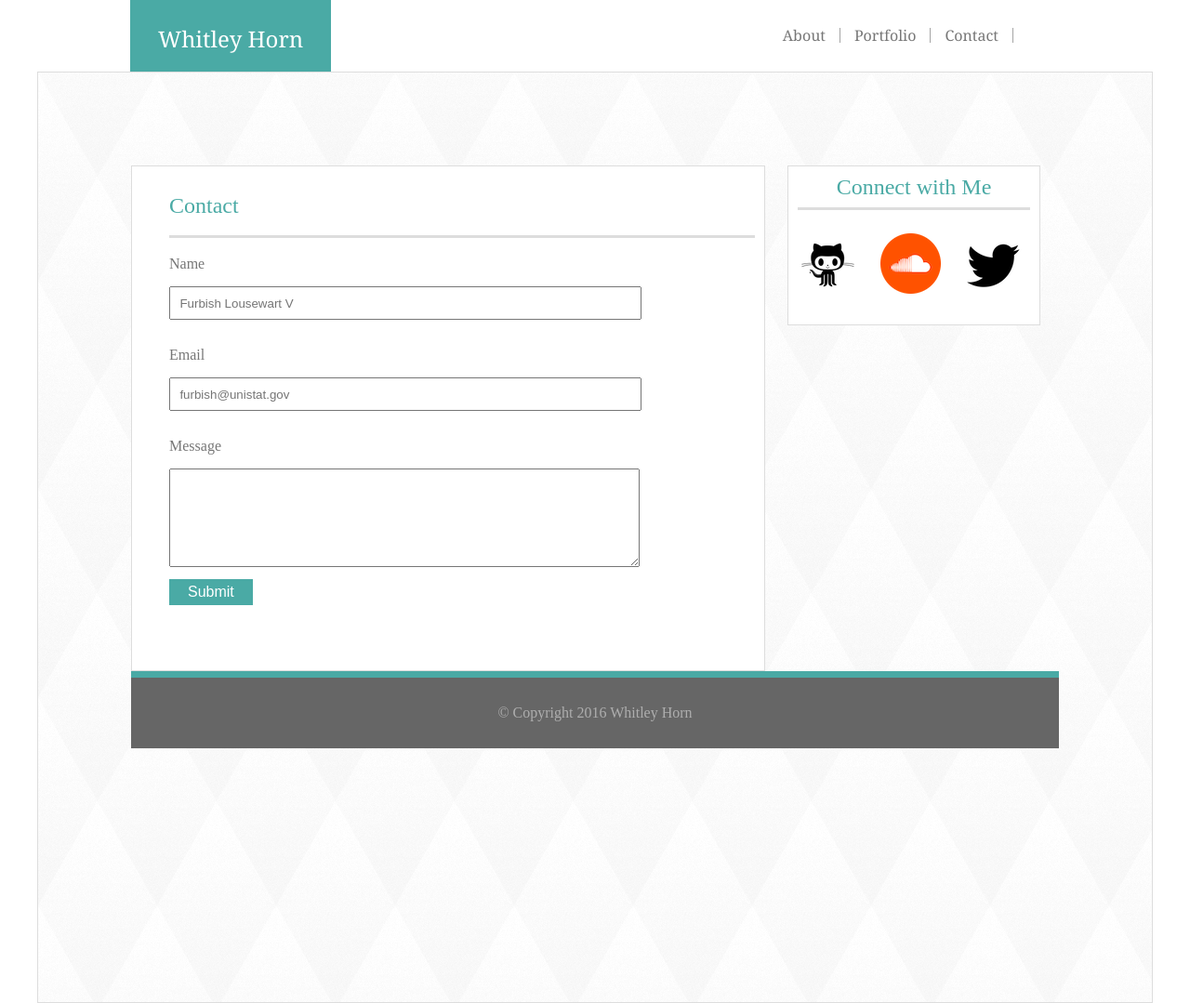
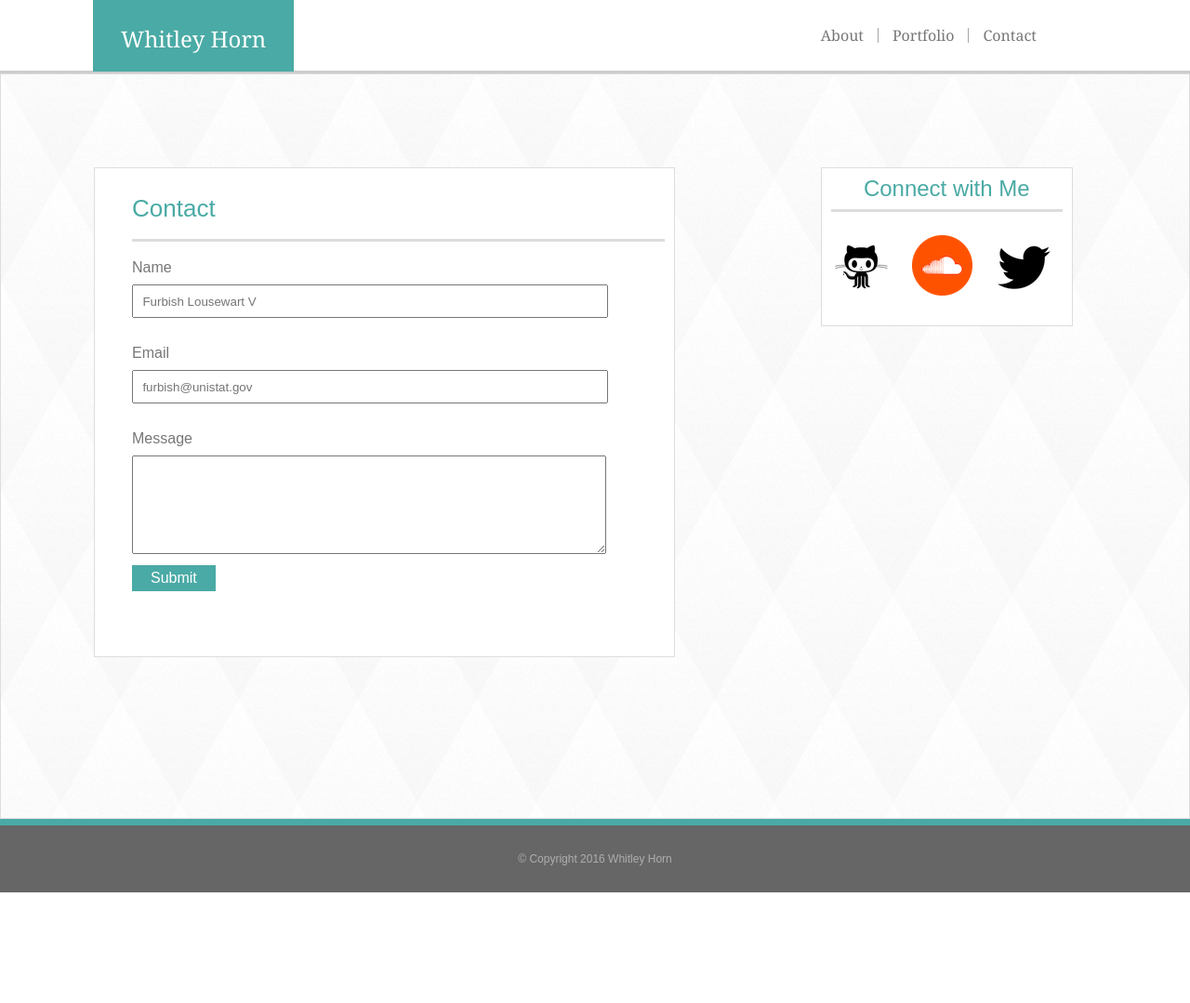
Before and after one commit to whitleyblaine/Portfolio, a PHP site: page /contact.html in a window 1280 px wide. Shown: the whole page at 93% size. After the commit the page ends 960 px from the top, so only its background shows below. Run offline with PHP 8.4, Linux system fonts and the light colour scheme.

Commit message:
Almost finished index

```diff
--- a/assignment1/assets/css/style.css
+++ b/assignment1/assets/css/style.css
@@ -1,25 +1,31 @@
-* {
-  font-family: 'Arial', 'Helvetica Neue', Helvetica, sans-serif;
-  margin: 0;
+html, body {
 }
 
-html, body {
-  height: 100%;
+html {
+  font-size: 16px;
+  width: 100vw;
 }
 
-#wrapper {
-  width: 1200px;
-  margin: 0 auto;
-  height: 100%;
+body {
+  font-family: 'Arial', 'Helvetica Neue', Helvetica, sans-serif;
+  font-size: 62.5%;
 }
 
 /* Header */
+
+.wrapper {
+  width: auto;
+}
+
+.header {
+  background: #ffffff;
+  border-bottom: 3px solid #cccccc;
+  height: 76px;
+}
+
 .header-links {
   margin-right: 150px;
-  background: #ffffff;
-  height: 76px;
-  width: 50%;
-  float: right;
+  font-size: 1.6em;
 }
 
 .header-links a {
@@ -50,7 +56,7 @@
   color: #fff;
   font-family: 'Georgia', Times, Times New Roman, serif;
   margin: 0 0 0 100px;
-  font-size: 120%;
+  font-size: 1.2em;
   text-decoration: none;
 }
 
@@ -58,10 +64,14 @@
   background: #00FFF2;
 }
 
+.nametag-small-vp {
+  display: none;
+}
+
 /* Body */
 h1 {
   color: #4aaaa5;
-  font-size: 20px;
+  font-size: 2em;
 }
 
 p {
@@ -72,22 +82,21 @@
   background: url("../images/whitediamond.png");
   border: 1px solid #dddddd;
   padding: 100px;
-  min-height: 100%;
-  height: auto !important;
-  height: 100%;
-  margin: 0 auto -4em;
+  height: 600px;
 }
 
 .about {
   background: #fff;
   padding: 30px 0 0 30px;
   display: inline-block;
-  width: 650px;
+  width: 60%;
   border: 1px solid #dddddd;
 }
 
 .about p {
   width: 90%;
+  font-size: 1.6em;
+  margin: 10px;
 }
 
 #first-p {
@@ -98,7 +107,7 @@
   border-bottom: 3px solid #dddddd;
   padding-bottom: 10px;
   margin: 0 10px 10px 0;
-  font-size: 150%;
+  font-size: 2.4em;
 }
 
 .about img {
@@ -112,7 +121,7 @@
   background: #fff;
   padding: 30px 0 20px 30px;
   display: inline-block;
-  width: 650px;
+  width: 63%;
   border: 1px solid #dddddd;
 }
 
@@ -120,21 +129,22 @@
   border-bottom: 3px solid #dddddd;
   padding-bottom: 10px;
   margin: 0 10px 10px 0;
-  font-size: 150%;
+  font-size: 2.4em;
 }
 
 .portfolio img {
   margin: 10px 10px 0 10px;
+  width: 90%;
 }
 
 .portfolio h2 {
   padding: 10px;
   margin: -50px 10px 10px 10px;
-  font-size: 100%;
+  font-size: 1.6em;
   background: #4aaaa5;
   text-align: center;
   position: absolute;
-  width: 280px;
+  width: 21%;
 }
 
 
@@ -143,7 +153,7 @@
   background: #fff;
   padding: 30px 0 70px 30px;
   display: inline-block;
-  width: 650px;
+  width: 55%;
   border: 1px solid #dddddd;
 }
 
@@ -151,11 +161,12 @@
   border-bottom: 3px solid #dddddd;
   padding-bottom: 20px;
   margin: 0 10px 10px 10px;
-  font-size: 150%;
+  font-size: 2.6em;
 }
 
 .contact-form p {
   margin: 20px 0 0 10px;
+  font-size: 1.6em;
 }
 
 #contact-submit {
@@ -164,7 +175,7 @@
   margin-left: 10px;
   border: none;
   padding: 5px 20px 5px 20px;
-  font-size: 100%;
+  font-size: 1.6em;
 }
 
 #contact-submit:hover {
@@ -175,13 +186,13 @@
 
 .text-input {
   height: 30px;
-  width: 500px;
+  width: 85%;
   margin: 0 10px 10px 10px;
 }
 
 .message-area {
   height: 100px;
-  width: 500px;
+  width: 85%;
   margin: 0 10px 10px 10px;
 }
 
@@ -190,8 +201,8 @@
   background: #fff;
   display: inline;
   border: 1px solid #dddddd;
-  margin-right: 20px;
-  width: 270px;
+  margin-right: 25px;
+  width: 25%;
 }
 
 .connect h1 {
@@ -199,7 +210,7 @@
   padding: 10px;
   border-bottom: 3px solid #dddddd;
   margin: 0 10px 10px 10px;
-  font-size: 150%;
+  font-size: 2.4em;
 }
 
 .connect img {
@@ -219,49 +230,93 @@
 
 .footer p {
   color: #aeaeae;
+  font-size: 1.2em;
 }
 
+
 /*Media Queries*/
-@media screen and (max-width: 980px) {}
 
+@media screen and (max-width: 980px) {
+
+  .content {
+    height: 100%;
+  }
+
+  .about {
+    width: 40%;
+  }
+
+  .about img {
+    float: none;
+  }
+
+  .header-links {
+    margin-right: 20%;
+  }
+
+  .connect {
+    width: 30%;
+    margin-right: 90px;
+  }
+}
 
 @media screen and (max-width: 768px) {
 
   .content {
-    position: absolute;
+    height: 90em;
   }
 
-  .about, .contact, .portfolio {
-    width: 75%;
-    display: block;
-  };
-
-  .about img {
+  .about {
+    width: 80%;
+    position: relative;
+    margin: 0;
     display: block;
   }
 
-  .about p {
-    margin-bottom: 10px;
-  }
-
   .connect {
-    width: 58%;
-    margin-top: 20px;
+    width: 63%;
+    margin-top: 30px;
     position: absolute;
   }
 
   .header-links {
-    display: block;
+    margin-right: 10%;
+  }
+}
+
+@media screen and (max-width: 640px) {
+
+  .nametag {
+    display: none;
   }
 
-  .nametag {
-    display: block;
+  .nametag-small-vp {
+    display: inline-block;
     width: 100%;
+    background: #4aaaa5;
+    color: #fff;
+    font-family: 'Georgia', Times, Times New Roman, serif;
+    font-size: 1.2em;
+    text-align: center;
+    padding: 25px 0 25px 0;
+  }
+
+  .nametag-small-vp a {
+    text-decoration: none;
+    color: #fff;
+  }
+
+  .header-links a:first-child {
+    padding-right: 0;
+  }
+
+  .header-links a{
+    margin-right: 8%;
+  }
+
+  img {
+    max-width: 100%;
   }
 
 
 }
-
-@media screen and (max-width: 640px) {}
-
-}
--- a/assignment1/contact.html
+++ b/assignment1/contact.html
@@ -5,13 +5,11 @@
   <link rel="stylesheet" type="text/css" href="assets/css/reset.css">
   <link rel="stylesheet" type="text/css" href="assets/css/style.css">
   <meta charset="UTF-8">
-    <meta name="viewport" content="width=device-width,initial-scale=1,maximum-scale=1,user-scalable=no">
-    <meta http-equiv="X-UA-Compatible" content="IE=edge,chrome=1">
-    <meta name="HandheldFriendly" content="true">
 </head>
 
 <body>
-  <div id="wrapper">
+  <div class="wrapper">
+    <div class="header">
       <div class="header-links">
         <a href="contact.html">Contact</a>
         <a href="portfolio.html">Portfolio</a>
@@ -20,6 +18,7 @@
 
       <div class="nametag">
         <h1><a href="index.html">Whitley Horn</a></h1>
+      </div>
     </div>
 
     <div class="content">
@@ -44,6 +43,7 @@
         <a href="https://soundcloud.com/hypnotichq/"><img src="assets/images/soundcloud_icon.png" alt="Soundcloud"></a>
         <a href="https://twitter.com/whitleyblaine" id="tweet"><img src="assets/images/twitter_icon.png" alt="Twitter"></a>
       </div>
+    </div>
 
     <div class="footer">
       <p>© Copyright 2016 Whitley Horn</p>
```
Also changed, not shown: assignment1/index.html (+8 -7 lines), assignment1/portfolio.html (+5 -4 lines). Lines whose indentation alone changed are shown as unchanged.
